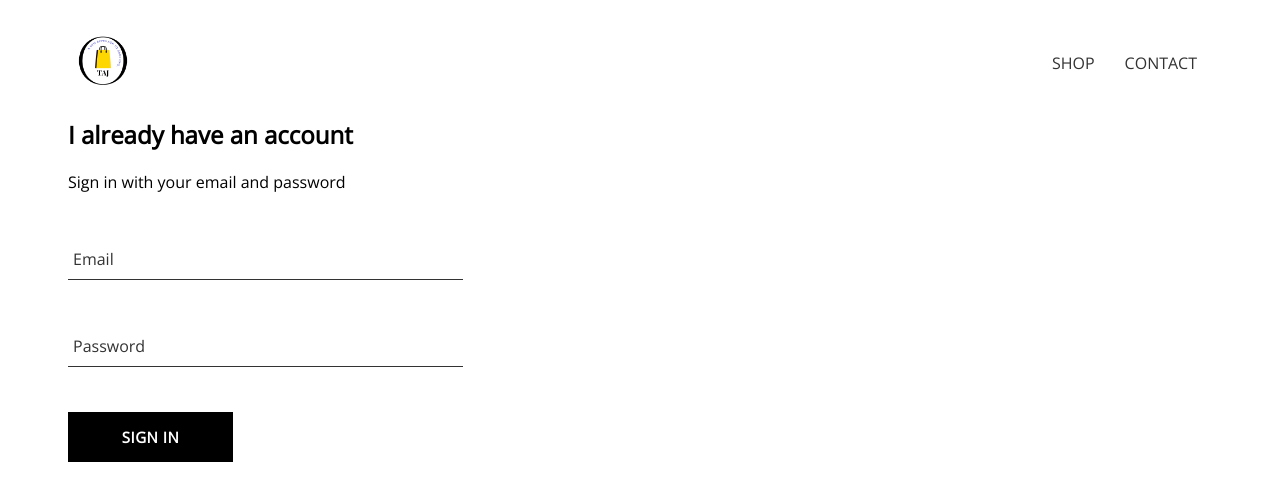
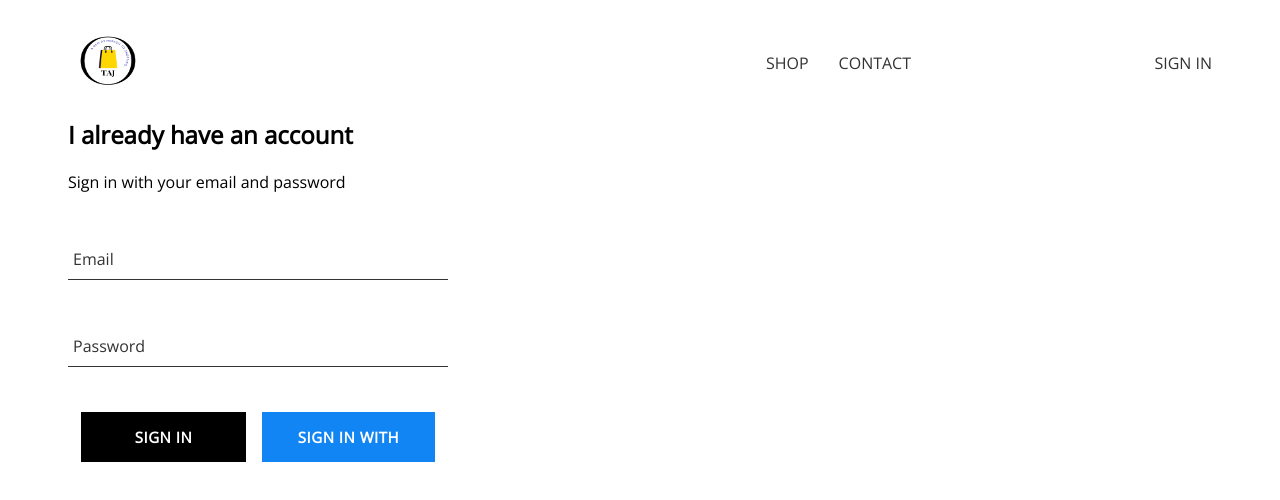
Before and after one commit to Omeshcoding/Taj-Ecommerce-app, a React (Create React App) app: page /signin in a window 1280 px wide. Shown: the top 500 px of the page. Built offline with nearby package versions, Linux system fonts and the light colour scheme; no server answers.

Commit message:
integrated firebase into applicaatio, created sign in page with sign in component and added sign in to google

```diff
--- a/package.json
+++ b/package.json
@@ -6,6 +6,7 @@
     "@testing-library/jest-dom": "^5.16.4",
     "@testing-library/react": "^13.3.0",
     "@testing-library/user-event": "^13.5.0",
+    "firebase": "^9.9.1",
     "react": "^18.2.0",
     "react-dom": "^18.2.0",
     "react-router": "^5.2.0",
--- a/src/App.css
+++ b/src/App.css
@@ -1,3 +1,7 @@
+*{
+    box-sizing:border-box;
+}
+
 body{
     font-family: 'Open Sans', sans-serif;
     padding: 20px 60px;
--- a/src/App.js
+++ b/src/App.js
@@ -7,14 +7,38 @@
 import Header from './components/header/Header';
 import SignInAndSignUpPAge from './pages/sign-in -and-sign-up/sign-in -and-sign-up';
 
+import { auth } from './firebase/firebase.utils'
 
-function App() {
+
+class App extends React.Component {
+  constructor() {
+    super();
+
+    this.state = {
+      currentUser: null
+    }
+  }
+
+  unsubscribeFromAuth = null;
+
+  componentDidMount() {
+     this.unsubscribeFromAuth = auth.onAuthStateChanged(user => {
+      this.setState({ currentUser: user });
+      console.log(user)
+   })
+  }
+
+  componentWillUnmount() {
+    this.unsubscribeFromAuth();
+  }
+
+  render(){
   return (
     <>
 
 
       <BrowserRouter>
-        <Header/>
+        <Header currentUser={this.state.currentUser} />
         <Routes>
           <Route exact path='/' element={<Homepage/> } />
           <Route path='/shop' element={<ShopPage/> } />
@@ -22,7 +46,7 @@
       </Routes>
     </BrowserRouter>
     </>
-  );
+  );}
 }
 
 export default App;
--- a/src/components/custom-button/CustomButton.jsx
+++ b/src/components/custom-button/CustomButton.jsx
@@ -3,9 +3,11 @@
 import './CustomButton.scss';
 
 
-const CustomButton = ({children, ...otherProps}) => {
+const CustomButton = ({children, isGoogleSignIn,...otherProps}) => {
     return (
-        <button className='custom-button' {...otherProps}>{ children }</button>
+        <button className={`${isGoogleSignIn ? 'google-sign-in' : ''} custom-button`}
+            {...otherProps}
+        >{children}</button>
     )
 }
 
--- a/src/components/custom-button/CustomButton.scss
+++ b/src/components/custom-button/CustomButton.scss
@@ -5,6 +5,7 @@
     letter-spacing: 0.5px;
     line-height:50px;
     padding: 0 35px;
+    margin: 0 .5rem;
     font-size: 15px;
     background-color: black;
     color:white;
@@ -20,4 +21,13 @@
         border: 1px solid black;
     }
 
+    &.google-sign-in{
+        background-color: #1285f4;
+        color: white;
+
+    &:hover {
+        background-color: #357ae8;
+        border: none;
+    }
 }
+}
--- a/src/components/header/Header.jsx
+++ b/src/components/header/Header.jsx
@@ -1,8 +1,13 @@
 import React from 'react'
 import { Link } from 'react-router-dom';
+import { auth } from '../../firebase/firebase.utils';
+
+
 import './Header.scss';
 import Taj from '../../assets/Taj-ecom.png'
-const Header = () => {
+
+
+const Header = ({ currentUser}) => {
 
     return (
         <div className='header'>
@@ -12,6 +17,11 @@
             <div className='options'>
                 <Link className='option' to='/shop'>SHOP</Link>
                 <Link className='option' to='/shop'>CONTACT</Link>
+                {
+                    currentUser ?
+                        <div className='option' onClick={() => auth.signOut()}>Sign out</div>
+                        : <Link className='options' to='/signin'>sign in</Link>
+                }
             </div>
         </div>
     )
--- a/src/components/header/Header.scss
+++ b/src/components/header/Header.scss
@@ -6,7 +6,7 @@
 
 .logo-container {
     height: 100%;
-    width: 70px;
+    width: 80px;
     // padding: 25px;
     justify-content: space-between;
     margin-bottom: 25px;
@@ -22,10 +22,11 @@
     display: flex;
     align-items: center;
     justify-content: flex-end;
+    text-transform: uppercase;
  }
  .option{
     padding: 10px 15px;
-
+    cursor: pointer;
  }
 
 }
--- a/src/components/sign-in/SignIn.jsx
+++ b/src/components/sign-in/SignIn.jsx
@@ -1,5 +1,8 @@
 import React from 'react';
 import './signin.scss';
+
+import { signInWithGoogle } from '../../firebase/firebase.utils';
+
 import FormInput from '../form-input/FormInput';
 import CustomButton from '../custom-button/CustomButton'
 class SignIn extends React.Component {
@@ -43,8 +46,10 @@
                         handleChange={this.handleChange}
                         label='Password'
                         required />
-
+                    <div className='buttons'>
                     <CustomButton type='submit' >Sign in</CustomButton>
+                    <CustomButton onClick={signInWithGoogle} isGoogleSignIn >Sign In With Google</CustomButton>
+                  </div>
                 </form>
             </div>
         )
--- a/src/components/sign-in/SignIn.scss
+++ b/src/components/sign-in/SignIn.scss
@@ -9,6 +9,7 @@
 
     .buttons{
         display:flex;
-        justify-content: space-between;
+        margin: 0 5px;
+
     }
 }
--- /dev/null
+++ b/src/firebase/firebase.utils.js
@@ -0,0 +1,27 @@
+import firebase from 'firebase/compat/app';
+import 'firebase/compat/auth';
+import 'firebase/compat/firestore';
+
+
+const config =  {
+  apiKey: "AIzaSyDpTGFzJutO5Wtk0jE9sg_JCmM47Wq8HQ8",
+  authDomain: "taj-db.firebaseapp.com",
+  projectId: "taj-db",
+  storageBucket: "taj-db.appspot.com",
+  messagingSenderId: "42936546979",
+  appId: "1:42936546979:web:0e63193f7713310a3bf116",
+  measurementId: "G-G05M74VHEG"
+};
+
+firebase.initializeApp(config);
+
+export const auth = firebase.auth();
+export const firestore = firebase.firestore();
+
+
+// Authentication
+const provider = new firebase.auth.GoogleAuthProvider();
+provider.setCustomParameters({ prompt: 'select_account' });
+export const signInWithGoogle = () => auth.signInWithPopup(provider);
+
+export default firebase;
```
Also changed, not shown: 1 other file (tests, documents, lock files or other folders).
